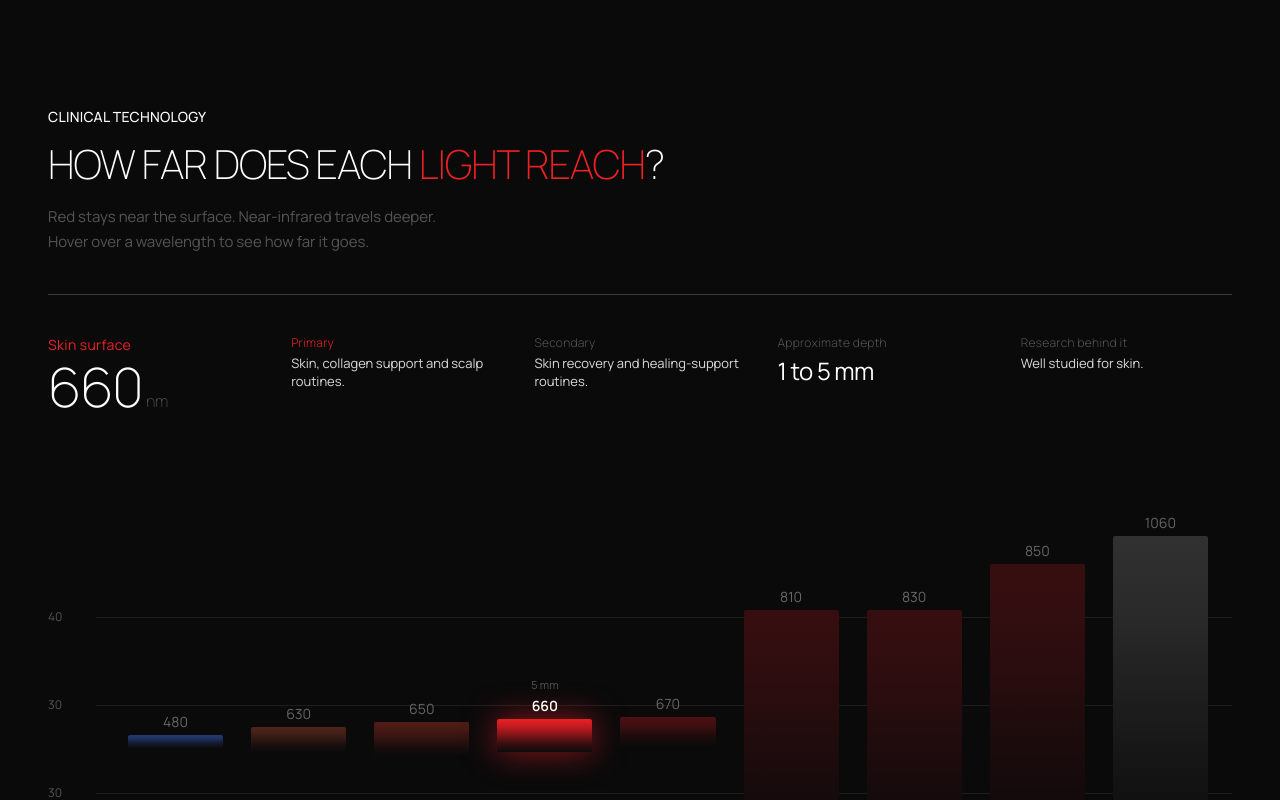
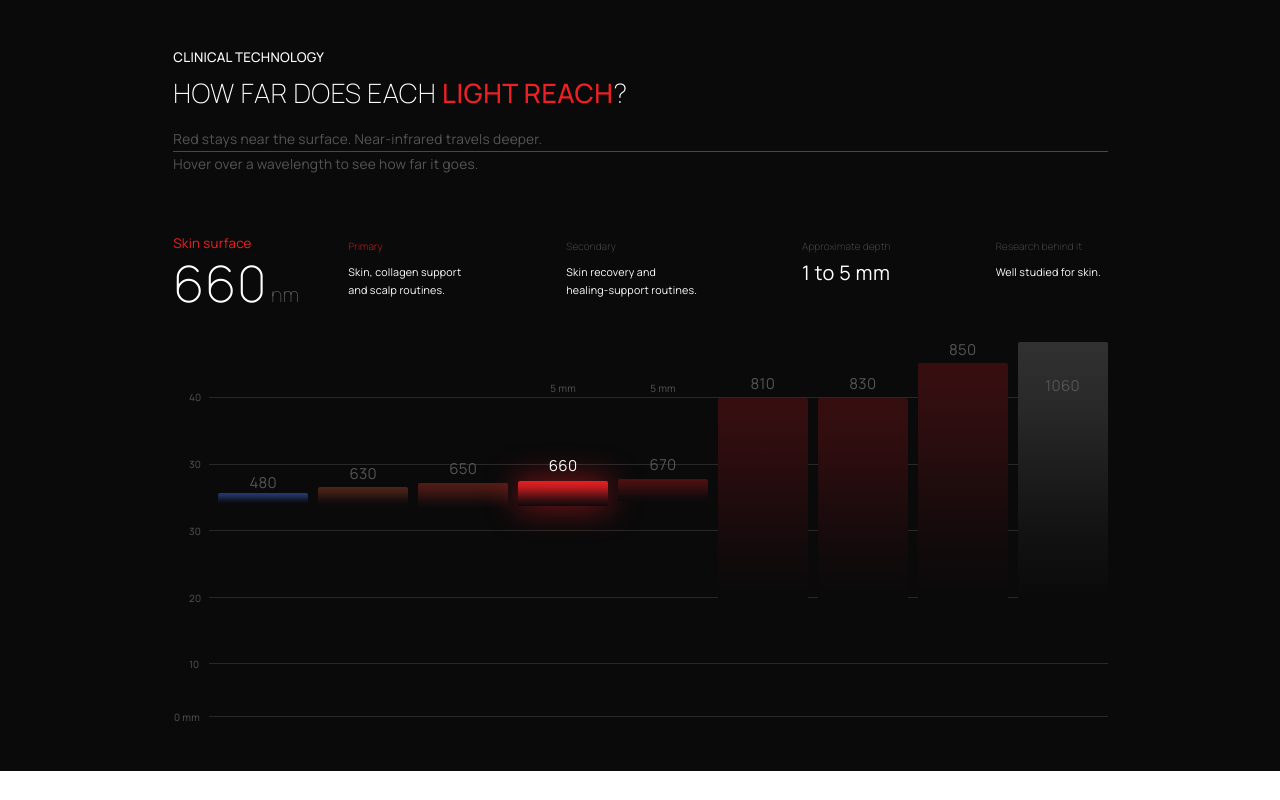
Before and after one commit to Eurolink-ofcl/Luma-frontend, a React (Vite) app: page / in a window 1280 px wide. Shown: the part 1120-1920 px from the top of the page. Built offline with nearby package versions, Linux system fonts and the light colour scheme.

Commit message:
fix: align ClinicalTech section to PSD margins and typography

```diff
--- a/src/components/ClinicalTech.jsx
+++ b/src/components/ClinicalTech.jsx
@@ -7,14 +7,16 @@ const wavelengths = [
     unit: 'nm',
     label: 'Skin surface',
     primaryTitle: 'Primary',
-    primaryDesc: 'Blemish & acne control routines.',
+    primaryDesc: 'Blemish & acne control\nroutines.',
     secondaryTitle: 'Secondary',
-    secondaryDesc: 'Surface purification and anti-bacterial support.',
+    secondaryDesc: 'Surface purification and\nanti-bacterial support.',
     depth: '1 to 2 mm',
     research: 'Well documented for surface acne.',
     type: 'blue',
-    topPercent: 48.6,
-    heightPercent: 3.0,
+    topPercent: 40.27,
+    heightPercent: 2.67,
+    labelTopPercent: 35.47,
+    calloutTopPercent: 11.02,
     callout: '1-2 mm',
     psdGradient: 'linear-gradient(180deg, #243972 0%, #203262 25%, #182240 50%, #101522 75%, #0B0C0F 100%)',
     activeGradient: 'linear-gradient(180deg, #3556AC 0%, #243972 35%, #182240 70%, #0B0C0F 100%)',
@@ -26,14 +28,16 @@ const wavelengths = [
     unit: 'nm',
     label: 'Epidermis',
     primaryTitle: 'Primary',
-    primaryDesc: 'Cellular glow & tone evening.',
+    primaryDesc: 'Cellular glow & tone\nevening.',
     secondaryTitle: 'Secondary',
-    secondaryDesc: 'Fine line smoothing and skin brightening.',
+    secondaryDesc: 'Fine line smoothing and\nskin brightening.',
     depth: '2 to 3 mm',
     research: 'Extensively studied for tone.',
     type: 'red',
-    topPercent: 46.8,
-    heightPercent: 5.6,
+    topPercent: 38.67,
+    heightPercent: 4.98,
+    labelTopPercent: 33.07,
+    calloutTopPercent: 11.02,
     callout: '2-3 mm',
     psdGradient: 'linear-gradient(180deg, #4E2419 0%, #421F16 25%, #2D1712 50%, #180F0E 75%, #0B0A0B 100%)',
     activeGradient: 'linear-gradient(180deg, #EA1F23 0%, #BF1B1F 25%, #7B1517 50%, #380E10 75%, #0D0A0B 100%)',
@@ -45,14 +49,16 @@ const wavelengths = [
     unit: 'nm',
     label: 'Upper Dermis',
     primaryTitle: 'Primary',
-    primaryDesc: 'Fibroblast & elasticity support.',
+    primaryDesc: 'Fibroblast & elasticity\nsupport.',
     secondaryTitle: 'Secondary',
-    secondaryDesc: 'Collagen matrix enhancement and plumpness.',
+    secondaryDesc: 'Collagen matrix enhancement\nand plumpness.',
     depth: '3 to 4 mm',
     research: 'Proven dermal density increase.',
     type: 'red',
-    topPercent: 45.7,
-    heightPercent: 7.6,
+    topPercent: 37.69,
+    heightPercent: 6.76,
+    labelTopPercent: 31.91,
+    calloutTopPercent: 11.02,
     callout: '3-4 mm',
     psdGradient: 'linear-gradient(180deg, #531C16 0%, #451814 25%, #2F1310 50%, #190D0D 75%, #0B0A0B 100%)',
     activeGradient: 'linear-gradient(180deg, #EA1F23 0%, #BF1B1F 25%, #7B1517 50%, #380E10 75%, #0D0A0B 100%)',
@@ -64,14 +70,16 @@ const wavelengths = [
     unit: 'nm',
     label: 'Skin surface',
     primaryTitle: 'Primary',
-    primaryDesc: 'Skin, collagen support and scalp routines.',
+    primaryDesc: 'Skin, collagen support\nand scalp routines.',
     secondaryTitle: 'Secondary',
-    secondaryDesc: 'Skin recovery and healing-support routines.',
+    secondaryDesc: 'Skin recovery and\nhealing-support routines.',
     depth: '1 to 5 mm',
     research: 'Well studied for skin.',
     type: 'red',
-    topPercent: 45.0,
-    heightPercent: 7.6,
+    topPercent: 37.07,
+    heightPercent: 6.76,
+    labelTopPercent: 31.02,
+    calloutTopPercent: 11.02,
     callout: '5 mm',
     psdGradient: 'linear-gradient(180deg, #531C16 0%, #451814 25%, #2F1310 50%, #190D0D 75%, #0B0A0B 100%)',
     activeGradient: 'linear-gradient(180deg, #EA1F23 0%, #BF1B1F 25%, #7B1517 50%, #380E10 75%, #0D0A0B 100%)',
@@ -83,14 +91,16 @@ const wavelengths = [
     unit: 'nm',
     label: 'Deep Dermis',
     primaryTitle: 'Primary',
-    primaryDesc: 'Mitochondrial cytochrome c recharge.',
+    primaryDesc: 'Mitochondrial cytochrome c\nrecharge.',
     secondaryTitle: 'Secondary',
-    secondaryDesc: 'Accelerated cellular energy and cellular repair.',
+    secondaryDesc: 'Accelerated cellular energy\nand cellular repair.',
     depth: '4 to 5 mm',
     research: 'Benchmark for photobiomodulation.',
     type: 'red',
-    topPercent: 44.5,
-    heightPercent: 6.6,
+    topPercent: 36.62,
+    heightPercent: 5.87,
+    labelTopPercent: 30.67,
+    calloutTopPercent: 11.02,
     callout: '5 mm',
     psdGradient: 'linear-gradient(180deg, #4D1012 0%, #410F11 25%, #2C0D0E 50%, #180B0C 75%, #0B0A0B 100%)',
     activeGradient: 'linear-gradient(180deg, #EA1F23 0%, #BF1B1F 25%, #7B1517 50%, #380E10 75%, #0D0A0B 100%)',
@@ -102,14 +112,16 @@ const wavelengths = [
     unit: 'nm',
     label: 'Subcutaneous',
     primaryTitle: 'Primary',
-    primaryDesc: 'Deep connective and neural tissue repair.',
+    primaryDesc: 'Deep connective and\nneural tissue repair.',
     secondaryTitle: 'Secondary',
-    secondaryDesc: 'Relief for deep muscle strain and trauma.',
+    secondaryDesc: 'Relief for deep muscle\nstrain and trauma.',
     depth: '10 to 30 mm',
     research: 'Studied for deep tissue repair.',
     type: 'nir',
-    topPercent: 20.2,
-    heightPercent: 60.1,
+    topPercent: 14.93,
+    heightPercent: 53.51,
+    labelTopPercent: 9.07,
+    calloutTopPercent: 3.5,
     callout: '25-30 mm',
     psdGradient: 'linear-gradient(180deg, #370E10 0%, #2E0D0F 25%, #200C0D 50%, #130A0C 75%, #0A0A0B 100%)',
     activeGradient: 'linear-gradient(180deg, #EA1F23 0%, #9E181B 25%, #4E1113 55%, #1D0B0C 80%, #0A0A0B 100%)',
@@ -121,14 +133,16 @@ const wavelengths = [
     unit: 'nm',
     label: 'Connective & Bone',
     primaryTitle: 'Primary',
-    primaryDesc: 'Micro-vascularization and tendon repair.',
+    primaryDesc: 'Micro-vascularization and\ntendon repair.',
     secondaryTitle: 'Secondary',
-    secondaryDesc: 'Accelerated bone healing and joint soothing.',
+    secondaryDesc: 'Accelerated bone healing\nand joint soothing.',
     depth: '15 to 35 mm',
     research: 'Clinically validated for healing.',
     type: 'nir',
-    topPercent: 20.2,
-    heightPercent: 60.1,
+    topPercent: 14.93,
+    heightPercent: 53.51,
+    labelTopPercent: 9.07,
+    calloutTopPercent: 3.5,
     callout: '30-35 mm',
     psdGradient: 'linear-gradient(180deg, #370E10 0%, #2E0D0F 25%, #200C0D 50%, #130A0C 75%, #0A0A0B 100%)',
     activeGradient: 'linear-gradient(180deg, #EA1F23 0%, #9E181B 25%, #4E1113 55%, #1D0B0C 80%, #0A0A0B 100%)',
@@ -140,14 +154,16 @@ const wavelengths = [
     unit: 'nm',
     label: 'Deep Muscle',
     primaryTitle: 'Primary',
-    primaryDesc: 'Athletic muscle recovery and lactate clearance.',
+    primaryDesc: 'Athletic muscle recovery\nand lactate clearance.',
     secondaryTitle: 'Secondary',
-    secondaryDesc: 'Relief for deep tendon inflammation and stiffness.',
+    secondaryDesc: 'Relief for deep tendon\ninflammation and stiffness.',
     depth: '20 to 45 mm',
     research: 'Elite athletic benchmark.',
     type: 'nir',
-    topPercent: 9.7,
-    heightPercent: 70.6,
+    topPercent: 5.6,
+    heightPercent: 62.84,
+    labelTopPercent: 0.0,
+    calloutTopPercent: -4.2,
     callout: '45 mm',
     psdGradient: 'linear-gradient(180deg, #370E10 0%, #2E0D0F 25%, #200C0D 50%, #130A0C 75%, #0A0A0B 100%)',
     activeGradient: 'linear-gradient(180deg, #EA1F23 0%, #9E181B 25%, #4E1113 55%, #1D0B0C 80%, #0A0A0B 100%)',
@@ -159,14 +175,16 @@ const wavelengths = [
     unit: 'nm',
     label: 'Deepest Systemic',
     primaryTitle: 'Primary',
-    primaryDesc: 'Maximum tissue depth penetration.',
+    primaryDesc: 'Maximum tissue depth\npenetration.',
     secondaryTitle: 'Secondary',
-    secondaryDesc: 'Bypasses surface water absorption for systemic vitality.',
+    secondaryDesc: 'Bypasses surface water\nabsorption for vitality.',
     depth: '30 to 50 mm',
     research: 'Cutting-edge clinical wavelength.',
     type: 'silver',
-    topPercent: 3.4,
-    heightPercent: 76.9,
+    topPercent: 0.0,
+    heightPercent: 68.44,
+    labelTopPercent: 9.78,
+    calloutTopPercent: -4.2,
     callout: '50 mm',
     psdGradient: 'linear-gradient(180deg, #313132 0%, #29292A 25%, #1D1D1E 50%, #121213 75%, #0A0A0B 100%)',
     activeGradient: 'linear-gradient(180deg, #6E6E72 0%, #454548 30%, #262628 65%, #0A0A0B 100%)',
@@ -175,12 +193,12 @@ const wavelengths = [
 ];
 
 const depthTicks = [
-  { label: '40', top: '20%' },
-  { label: '30', top: '40%' },
-  { label: '30', top: '60%' },
-  { label: '20', top: '80%' },
-  { label: '10', top: '90%' },
-  { label: '0 mm', top: '100%' },
+  { label: '40', top: '14.84%', padded: true },
+  { label: '30', top: '32.71%', padded: true },
+  { label: '30', top: '50.40%', padded: true },
+  { label: '20', top: '68.27%', padded: true },
+  { label: '10', top: '85.96%', padded: true },
+  { label: '0 mm', top: '100%', padded: false },
 ];
 
 export default function ClinicalTech() {
@@ -191,106 +209,109 @@ export default function ClinicalTech() {
   return (
     <section
       id="clinical-technology"
-      className="relative w-full bg-[#0A0A0B] text-white py-14 sm:py-20 lg:py-28 2xl:py-36 4xl:py-44 overflow-hidden font-['Manrope']"
+      style={{ '--u': 'calc(100vw / 3840)' }}
+      className="relative w-full bg-[#0A0A0B] text-white py-14 sm:py-20 lg:py-0 lg:pt-[calc(166*var(--u))] lg:pb-[calc(164*var(--u))] overflow-hidden font-['Manrope']"
     >
-      <div className="clinical-container relative z-10 max-w-[1400px] 2xl:max-w-[1750px] 3xl:max-w-[1950px] 4xl:max-w-[2300px] mx-auto px-4 sm:px-6 lg:px-12 2xl:px-16 4xl:px-20">
+      {/* Container aligned to PSD x=520..3323 (2803px width, 520px left / 517px right margins) */}
+      <div className="clinical-container relative z-10 w-full px-5 sm:px-8 lg:px-0 lg:pl-[calc(520*var(--u))] lg:pr-[calc(517*var(--u))]">
         {/* Section Header */}
-        <div className="max-w-3xl 2xl:max-w-4xl 4xl:max-w-5xl">
-          <p className="text-xs sm:text-sm 2xl:text-[15.2px] 4xl:text-[22.8px] uppercase tracking-[0.02em] text-white font-medium mb-2.5 sm:mb-3">
+        <div>
+          <p className="text-xs sm:text-sm lg:text-[calc(40*var(--u))] uppercase tracking-[0.02em] text-white font-medium leading-none mb-2.5 sm:mb-3 lg:mb-[calc(47*var(--u))]">
             CLINICAL TECHNOLOGY
           </p>
-          <h2 className="text-2xl sm:text-3xl md:text-4xl lg:text-[40px] 2xl:text-[30.4px] 4xl:text-[45.5px] font-extralight tracking-tight uppercase leading-tight text-white">
-            HOW FAR DOES EACH <span className="text-[#ED2024]">LIGHT REACH</span>?
+          <h2 className="text-2xl sm:text-3xl md:text-4xl lg:text-[calc(80*var(--u))] font-extralight tracking-[0.02em] uppercase leading-tight lg:leading-none text-white">
+            HOW FAR DOES EACH <span className="text-[#ED2024] font-medium">LIGHT REACH</span>?
           </h2>
-          <p className="mt-3 sm:mt-4 text-[#555555] text-xs sm:text-[15px] 2xl:text-[20px] 4xl:text-[30px] leading-relaxed font-normal">
-            Red stays near the surface. Near-infrared travels deeper.
-            <br className="hidden sm:inline" />
-            Hover over a wavelength to see how far it goes.
-          </p>
+
+          {/* Subtitle & PSD Line 1 */}
+          <div className="mt-3 sm:mt-4 lg:mt-[calc(68*var(--u))] text-[#555555] text-xs sm:text-[15px] lg:text-[calc(41*var(--u))] leading-relaxed lg:leading-[calc(60*var(--u))] tracking-[0.02em] font-normal">
+            <p>Red stays near the surface. Near-infrared travels deeper.</p>
+            <div className="w-full h-px lg:h-[calc(2*var(--u))] bg-white/25 my-3 sm:my-4 lg:my-[calc(6*var(--u))]" />
+            <p>Hover over a wavelength to see how far it goes.</p>
+          </div>
         </div>
 
-        {/* Horizontal Divider */}
-        <div className="w-full h-px bg-white/20 my-7 sm:my-10 2xl:my-14 4xl:my-16" />
-
-        {/* Active Information Bar matching PSD Group 3 / 4 / 5 */}
-        <div className="grid grid-cols-2 md:grid-cols-5 gap-5 sm:gap-6 lg:gap-8 2xl:gap-12 4xl:gap-16 items-start mb-8 sm:mb-14 2xl:mb-20 min-h-[90px] 2xl:min-h-[110px] transition-all duration-300">
-          {/* Active Wavelength & Target */}
+        {/* Active Information Bar matching PSD Group 3 / 4 / 4 copy / 5 / 5 copy (y=3935..4127) */}
+        <div className="grid grid-cols-2 md:grid-cols-5 lg:grid-cols-[calc(525*var(--u))_calc(654*var(--u))_calc(707*var(--u))_calc(581*var(--u))_calc(336*var(--u))] gap-5 sm:gap-6 lg:gap-0 items-start mt-8 sm:mt-12 lg:mt-[calc(191*var(--u))] mb-8 sm:mb-12 lg:mb-[calc(109*var(--u))] transition-all duration-300">
+          {/* Group 3: Active Wavelength & Target (x=519..867) */}
           <div className="col-span-2 sm:col-span-1">
-            <p className="text-xs sm:text-sm 2xl:text-[15px] text-[#ED2024] font-normal tracking-wide mb-1">
+            <p className="text-xs sm:text-sm lg:text-[calc(40*var(--u))] text-[#ED2024] font-normal tracking-[0.02em] leading-none mb-2 lg:mb-[calc(38*var(--u))]">
               {active.label}
             </p>
-            <div className="flex items-baseline gap-1">
-              <span className="text-4xl sm:text-5xl lg:text-[54px] 2xl:text-[56.9px] 4xl:text-[85.4px] font-extralight text-white tracking-tight leading-none">
+            <div className="flex items-baseline gap-1 lg:gap-[calc(11*var(--u))]">
+              <span className="text-4xl sm:text-5xl lg:text-[calc(150*var(--u))] font-extralight text-white tracking-[0.02em] leading-[0.8]">
                 {active.value}
               </span>
-              <span className="text-sm sm:text-base 2xl:text-[22.8px] 4xl:text-[34.2px] text-[#555555] font-extralight">
+              <span className="text-sm sm:text-base lg:text-[calc(60*var(--u))] text-[#555555] font-extralight tracking-[0.02em] leading-none">
                 {active.unit}
               </span>
             </div>
           </div>
 
-          {/* Primary Use */}
-          <div>
-            <p className="text-xs 2xl:text-[11.4px] 4xl:text-[17.1px] tracking-wide text-[#ED2024] font-light mb-1">
+          {/* Group 4: Primary Use (x=1045..1382) */}
+          <div className="lg:pt-[calc(12*var(--u))]">
+            <p className="text-xs lg:text-[calc(30*var(--u))] tracking-[0.02em] text-[#ED2024] font-extralight leading-none mb-1.5 lg:mb-[calc(39*var(--u))]">
               {active.primaryTitle}
             </p>
-            <p className="text-xs sm:text-[13px] 2xl:text-[16px] 4xl:text-[21.3px] text-white/85 font-normal leading-snug">
+            <p className="text-xs sm:text-[13px] lg:text-[calc(32*var(--u))] text-white font-normal leading-snug lg:leading-[calc(52*var(--u))] tracking-[0.02em] whitespace-pre-line">
               {active.primaryDesc}
             </p>
           </div>
 
-          {/* Secondary Use */}
-          <div>
-            <p className="text-xs 2xl:text-[11.4px] 4xl:text-[17.1px] tracking-wide text-[#555555] font-light mb-1">
+          {/* Group 4 copy: Secondary Use (x=1699..2089) */}
+          <div className="lg:pt-[calc(12*var(--u))]">
+            <p className="text-xs lg:text-[calc(30*var(--u))] tracking-[0.02em] text-[#555555] font-extralight leading-none mb-1.5 lg:mb-[calc(39*var(--u))]">
               {active.secondaryTitle}
             </p>
-            <p className="text-xs sm:text-[13px] 2xl:text-[16px] 4xl:text-[21.3px] text-white/85 font-normal leading-snug">
+            <p className="text-xs sm:text-[13px] lg:text-[calc(32*var(--u))] text-white font-normal leading-snug lg:leading-[calc(52*var(--u))] tracking-[0.02em] whitespace-pre-line">
               {active.secondaryDesc}
             </p>
           </div>
 
-          {/* Approximate Depth */}
-          <div>
-            <p className="text-xs 2xl:text-[11.4px] 4xl:text-[17.1px] tracking-wide text-[#555555] font-light mb-1">
+          {/* Group 5: Approximate Depth (x=2406..2670) */}
+          <div className="lg:pt-[calc(12*var(--u))]">
+            <p className="text-xs lg:text-[calc(30*var(--u))] tracking-[0.02em] text-[#555555] font-extralight leading-none mb-1.5 lg:mb-[calc(38*var(--u))]">
               Approximate depth
             </p>
-            <p className="text-lg sm:text-2xl 2xl:text-[40px] 4xl:text-[60px] font-normal text-white tracking-tight">
+            <p className="text-lg sm:text-2xl lg:text-[calc(60*var(--u))] font-normal text-white tracking-[0.02em] leading-none lg:leading-[calc(52*var(--u))]">
               {active.depth}
             </p>
           </div>
 
-          {/* Research behind it */}
-          <div>
-            <p className="text-xs 2xl:text-[11.4px] 4xl:text-[17.1px] tracking-wide text-[#555555] font-light mb-1">
+          {/* Group 5 copy: Research behind it (x=2987..3300) */}
+          <div className="lg:pt-[calc(12*var(--u))]">
+            <p className="text-xs lg:text-[calc(30*var(--u))] tracking-[0.02em] text-[#555555] font-extralight leading-none mb-1.5 lg:mb-[calc(39*var(--u))]">
               Research behind it
             </p>
-            <p className="text-xs sm:text-[13px] 2xl:text-[16px] 4xl:text-[21.3px] text-white/85 font-normal leading-snug">
+            <p className="text-xs sm:text-[13px] lg:text-[calc(32*var(--u))] text-white font-normal leading-snug lg:leading-[calc(52*var(--u))] tracking-[0.02em]">
               {active.research}
             </p>
           </div>
         </div>
 
-        {/* Interactive Wavelength Penetration Depth Chart */}
-        <div className="relative w-full pt-12 sm:pt-10 pb-4 sm:pb-6 select-none">
-          {/* Left Y-Axis Labels & Grid Lines */}
-          <div className="wavelength-chart relative w-full h-[320px] sm:h-[420px] md:h-[500px] 2xl:h-[600px] 4xl:h-[720px]">
+        {/* Interactive Wavelength Penetration Depth Chart (y=4236..5361, height=1125px) */}
+        <div className="relative w-full pt-8 sm:pt-10 lg:pt-0 pb-4 sm:pb-6 lg:pb-0 select-none">
+          <div className="wavelength-chart relative w-full h-[300px] sm:h-[400px] md:h-[460px] lg:h-[calc(1125*var(--u))]">
+            {/* Left Y-Axis Labels & Grid Lines (labels at x=567 / 522, lines at x=626..3323) */}
             {depthTicks.map((tick, i) => (
               <div
                 key={i}
-                className="absolute left-0 right-0 flex items-center"
+                className="absolute left-0 right-0 flex items-center -translate-y-1/2"
                 style={{ top: tick.top }}
               >
-                {/* Y-axis depth label */}
-                <span className="w-9 sm:w-12 text-[10px] sm:text-xs text-[#555555] font-normal text-left shrink-0">
+                <span
+                  className={`w-10 sm:w-12 lg:w-[calc(106*var(--u))] text-[10px] sm:text-xs lg:text-[calc(30*var(--u))] text-[#555555] font-normal tracking-[0.02em] text-left shrink-0 leading-none ${
+                    tick.padded ? 'lg:pl-[calc(47*var(--u))]' : 'lg:pl-[calc(2*var(--u))]'
+                  }`}
+                >
                   {tick.label}
                 </span>
-                {/* Grid line across chart */}
-                <div className="flex-1 h-px bg-white/[0.08]" />
+                <div className="flex-1 h-px bg-white/[0.12]" />
               </div>
             ))}
 
-            {/* Wavelength Pillars Container */}
-            <div className="absolute left-10 sm:left-14 right-0 top-0 bottom-0 grid grid-cols-9 gap-1.5 sm:gap-4 md:gap-6 lg:gap-7 px-0.5 sm:px-6">
+            {/* Wavelength Pillars Container (x=655..3325 -> left=135px, 9 pillars x 270px with 30px gap) */}
+            <div className="absolute left-10 sm:left-14 lg:left-[calc(135*var(--u))] right-0 top-0 bottom-0 grid grid-cols-9 gap-1.5 sm:gap-3 md:gap-4 lg:gap-[calc(30*var(--u))] px-0.5 sm:px-2 lg:px-0">
               {wavelengths.map((w) => {
                 const isSelected = selectedWavelength === w.id;
 
@@ -301,35 +322,9 @@ export default function ClinicalTech() {
                     onMouseEnter={() => setSelectedWavelength(w.id)}
                     className="relative flex flex-col items-center h-full cursor-pointer group"
                   >
-                    {/* Floating Callout Tag */}
-                    {isSelected && (
-                      <div
-                        className={`absolute text-[10px] sm:text-[11px] font-normal text-[#555555] whitespace-nowrap transition-all duration-300 z-30 ${
-                          w.id === 1060 ? 'right-0 sm:right-auto' : w.id === 480 ? 'left-0 sm:left-auto' : ''
-                        }`}
-                        style={{ top: `calc(${w.topPercent}% - 42px)` }}
-                      >
-                        {w.callout}
-                      </div>
-                    )}
-
-                    {/* Wavelength Number Indicator (always cleanly above the bar) */}
-                    <div
-                      className={`absolute text-[10px] sm:text-xs md:text-sm font-normal transition-all duration-300 z-20 leading-none ${
-                        isSelected
-                          ? 'text-white font-semibold'
-                          : 'text-[#666666] group-hover:text-white/80'
-                      }`}
-                      style={{
-                        top: `calc(${w.topPercent}% - 20px)`,
-                      }}
-                    >
-                      {w.value}
-                    </div>
-
                     {/* Penetration Depth Pillar with exact PSD gradient */}
                     <div
-                      className="absolute w-full rounded-t-[2px] transition-all duration-300"
+                      className="absolute w-full rounded-t-[2px] transition-all duration-300 z-10"
                       style={{
                         top: `${w.topPercent}%`,
                         height: `${w.heightPercent}%`,
@@ -337,13 +332,37 @@ export default function ClinicalTech() {
                         boxShadow: isSelected ? w.activeShadow : 'none',
                       }}
                     />
+
+                    {/* Depth Callout ("5 mm" at y=4360 over 670 in PSD, or active callout) */}
+                    {(w.id === 670 || isSelected) && (
+                      <div
+                        className="absolute text-[9px] sm:text-[11px] lg:text-[calc(30*var(--u))] font-normal text-[#555555] tracking-[0.02em] whitespace-nowrap transition-all duration-300 z-30 leading-none"
+                        style={{ top: `${w.calloutTopPercent}%` }}
+                      >
+                        {w.callout}
+                      </div>
+                    )}
+
+                    {/* Wavelength Number Indicator (45px Manrope-Regular in PSD) */}
+                    <div
+                      className={`absolute text-[10px] sm:text-xs md:text-sm lg:text-[calc(45*var(--u))] font-normal tracking-[0.02em] transition-all duration-300 z-20 leading-none ${
+                        isSelected
+                          ? 'text-white'
+                          : 'text-[#555555] group-hover:text-white/80'
+                      }`}
+                      style={{
+                        top: `${w.labelTopPercent}%`,
+                      }}
+                    >
+                      {w.value}
+                    </div>
                   </div>
                 );
               })}
             </div>
           </div>
 
-          {/* Quick Selection Pills on Mobile / Touch — wrapped grid so no button is cut off */}
+          {/* Quick Selection Pills on Mobile / Touch */}
           <div className="mt-7 sm:mt-8 grid grid-cols-5 sm:grid-cols-9 md:hidden gap-1.5 sm:gap-2">
             {wavelengths.map((w) => (
               <button
--- a/src/styles/screens.css
+++ b/src/styles/screens.css
@@ -14,14 +14,6 @@
    Compact 13-14" laptops, 768px height constraints
    -------------------------------------------------------------------------- */
 @media screen and (min-width: 1280px) and (max-width: 1439px) {
-  /* Clinical Technology */
-  #clinical-technology .clinical-container {
-    max-width: 1320px !important;
-  }
-  #clinical-technology .wavelength-chart {
-    height: 440px !important;
-  }
-
   /* Footer */
   footer .footer-container {
     max-width: 72.97% !important;
@@ -35,14 +27,6 @@
    Standard MacBook Air & 14" Pro 16:10 aspect ratio
    -------------------------------------------------------------------------- */
 @media screen and (min-width: 1440px) and (max-width: 1535px) {
-  /* Clinical Technology */
-  #clinical-technology .clinical-container {
-    max-width: 1390px !important;
-  }
-  #clinical-technology .wavelength-chart {
-    height: 480px !important;
-  }
-
   /* Footer */
   footer .footer-container {
     max-width: 72.97% !important;
@@ -56,14 +40,6 @@
    15" Windows Laptops with 125% DPI scale, 864px height
    -------------------------------------------------------------------------- */
 @media screen and (min-width: 1536px) and (max-width: 1799px) {
-  /* Clinical Technology */
-  #clinical-technology .clinical-container {
-    max-width: 1480px !important;
-  }
-  #clinical-technology .wavelength-chart {
-    height: 500px !important;
-  }
-
   /* Footer */
   footer .footer-container {
     max-width: 72.97% !important;
@@ -77,14 +53,6 @@
    Standard Full HD Monitored Desktop & 1080p Full Viewport
    -------------------------------------------------------------------------- */
 @media screen and (min-width: 1800px) and (max-width: 2399px) {
-  /* Clinical Technology */
-  #clinical-technology .clinical-container {
-    max-width: 1700px !important;
-  }
-  #clinical-technology .wavelength-chart {
-    height: 560px !important;
-  }
-
   /* Footer */
   footer .footer-container {
     max-width: 72.97% !important;
@@ -98,14 +66,6 @@
    High-Resolution 2K QHD Gaming & Production Monitors
    -------------------------------------------------------------------------- */
 @media screen and (min-width: 2400px) and (max-width: 3199px) {
-  /* Clinical Technology */
-  #clinical-technology .clinical-container {
-    max-width: 2300px !important;
-  }
-  #clinical-technology .wavelength-chart {
-    height: 720px !important;
-  }
-
   /* Footer */
   footer .footer-container {
     max-width: 72.97% !important;
@@ -119,11 +79,6 @@
    Screen width >= 3200px or Ultra-Wide Displays
    -------------------------------------------------------------------------- */
 @media screen and (min-width: 3200px) {
-  #clinical-technology .clinical-container {
-    max-width: 3200px !important;
-    padding-left: 96px !important;
-    padding-right: 96px !important;
-  }
   footer .footer-container {
     max-width: 72.97% !important;
     padding-left: 0 !important;
```
